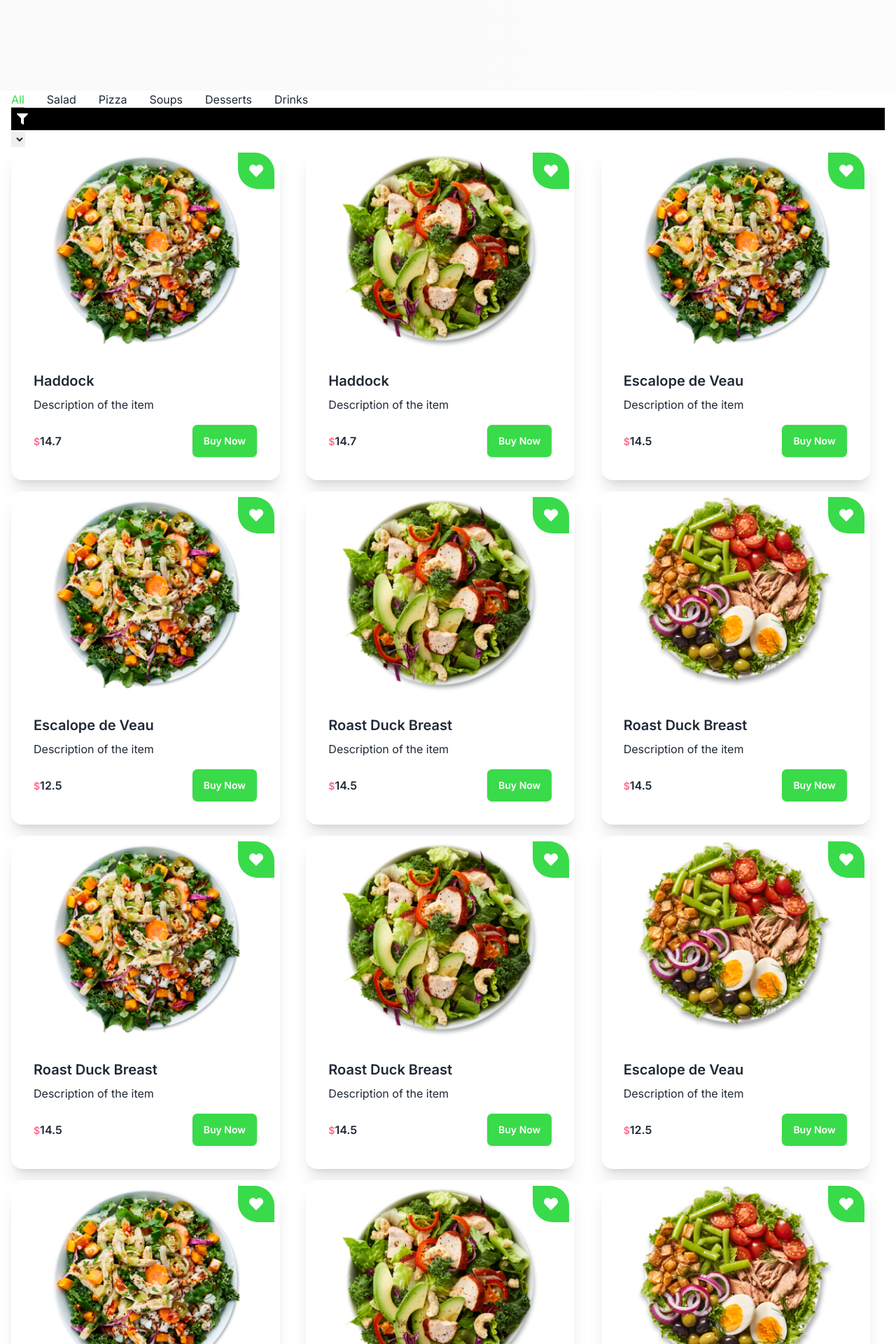
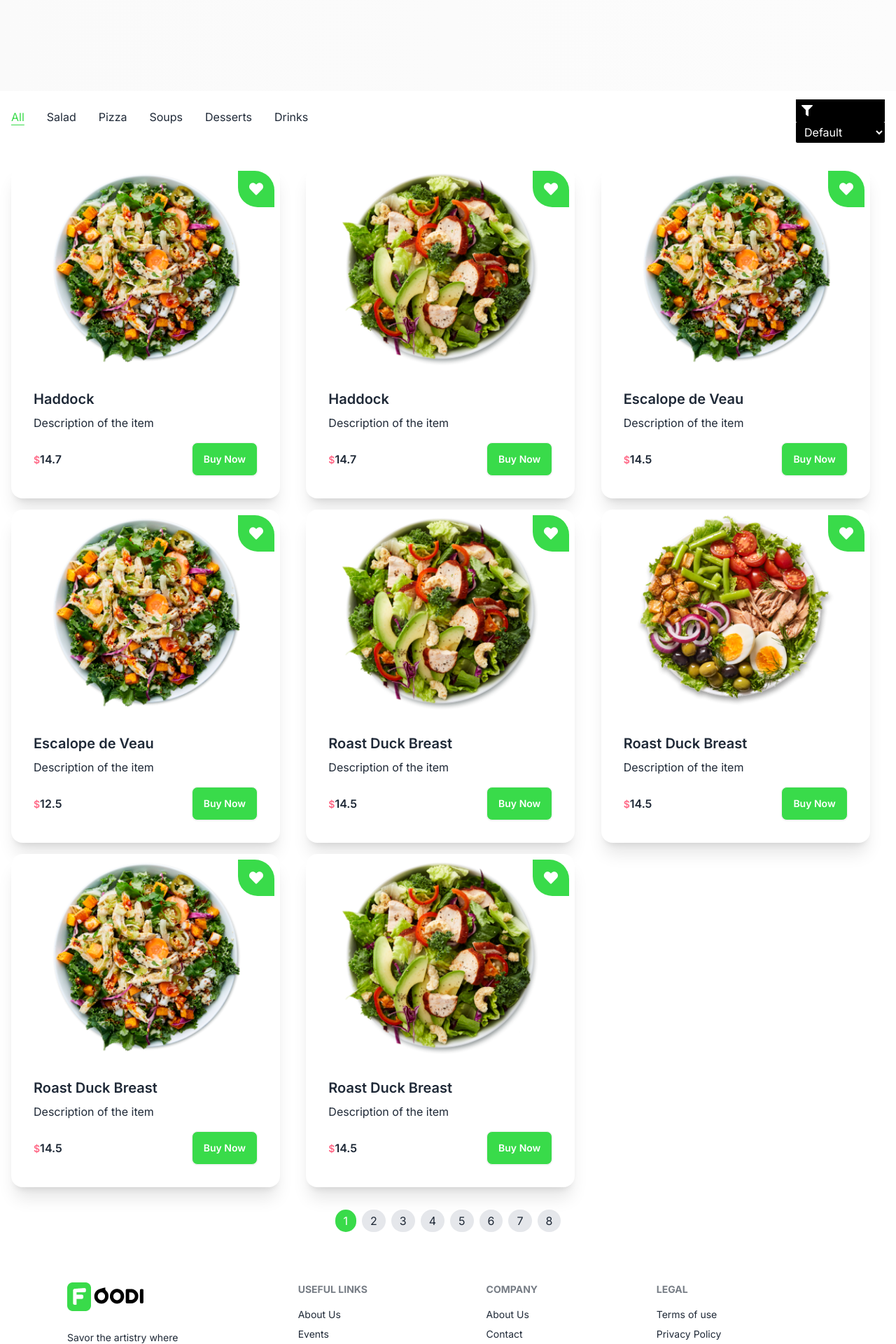
Before and after one commit to TrimZymberi/KuPoBlejna, a React (Vite) app in the folder kupoblejna/: page /menu in a window 1280 px wide. Shown: the part 480-2400 px from the top of the page at 70% size. Built offline with nearby package versions, Linux system fonts and the light colour scheme.

Commit message:
sorting and pagination

```diff
--- a/kupoblejna/src/pages/shop/MenuComponent.jsx
+++ b/kupoblejna/src/pages/shop/MenuComponent.jsx
@@ -7,6 +7,8 @@
   const[filteredItems , setFilteredItems] = useState([]);
   const[selectedCategory, setSelectedCategory] = useState("all");
   const [sortOption, setSortOption] = useState("default");
+  const[currentPage, setcurrentPage] = useState(1);
+  const[itemsPerPage] = useState(8);
 
   //loading data
 
@@ -36,6 +38,7 @@
 
     setFilteredItems(filtered);
     setSelectedCategory(category);
+    setcurrentPage(1);
 };
 
 
@@ -44,6 +47,7 @@
 const showAll = () => {
   setFilteredItems(menu);
   setSelectedCategory("all");
+  setcurrentPage(1);
 }
 
 //sorting based A-Z, Z-A and Low-High prices
@@ -75,9 +79,15 @@
   }
 
   setFilteredItems(sortedItems);
+  setcurrentPage(1);
 
 }
 
+//pagination logic
+const indexOfLastItem = currentPage * itemsPerPage;
+const indexOfFirstItem = indexOfLastItem - itemsPerPage;
+const currentItems = filteredItems.slice(indexOfFirstItem, indexOfLastItem);
+const paginate = (pageNumber) => setcurrentPage(pageNumber);
 
 
 
@@ -107,7 +117,7 @@
       {/* menu shop section  */}
       <div className="section-container">
         {/*filtering and sorting*/}
-        <div>
+        <div className="flex flex-col md:flex-row flex-wrap md:justify-between items-center space-y-3 mb-8" >
             {/* all category btns */}
             <div className="flex flex-row jus md:items-center md:gap-8 gap-4 flex-wrap">
               <button onClick={showAll}
@@ -131,7 +141,7 @@
             </div>
 
             {/* sorting base filtering*/}
-            <div>
+            <div className="flex-justify-end mb-4 rounded-sm">
                 <div className="bg-black p-2">
                     <FaFilter className="h-4 w-4 text-white"/>
                 </div>
@@ -139,8 +149,13 @@
                 {/* sorting options*/}
                 <select name="sort" id="sort"
                 onChange={(e) => handleSortChange(e.target.value)}
-
+                value={sortOption}
+                className="bg-black text-white px-2 py-1 rounded-sm"
                 >
+                  <option value="default">Default</option>
+                  <option value="A-Z">A-Z</option>
+                  <option value="low-to-high">Low to High</option>
+                  <option value="high-to-low">High to Low</option>
                 </select>
             </div>
         </div>
@@ -148,11 +163,27 @@
       {/*products card*/}
       <div className="grid md:grid-cols-3 sm:grid-cols-2 grid-cols-1 gap-4">
         {
-          filteredItems.map((item) => (
+          currentItems.map((item) => (
             <Cards key={item._id} item={item} />
           ))
         }
       </div>
+      </div>
+
+      {/*Pagination Section*/}
+      <div className="flex justify-center my-8">
+      {
+         Array.from({length: Math.ceil(filteredItems.length / itemsPerPage)}).map((_, index) => (
+		<button
+		  key={index+1}
+		  onClick={() => paginate(index+1)}
+		  className={`mx-1 px-3 py-1 rounded-full ${currentPage === index + 1 ? "bg-green text-white" : "bg-gray-200"}`}
+		  >
+		   	{index+1}
+		</button>
+		))
+           }
+
       </div>
     </div>
   );
```
